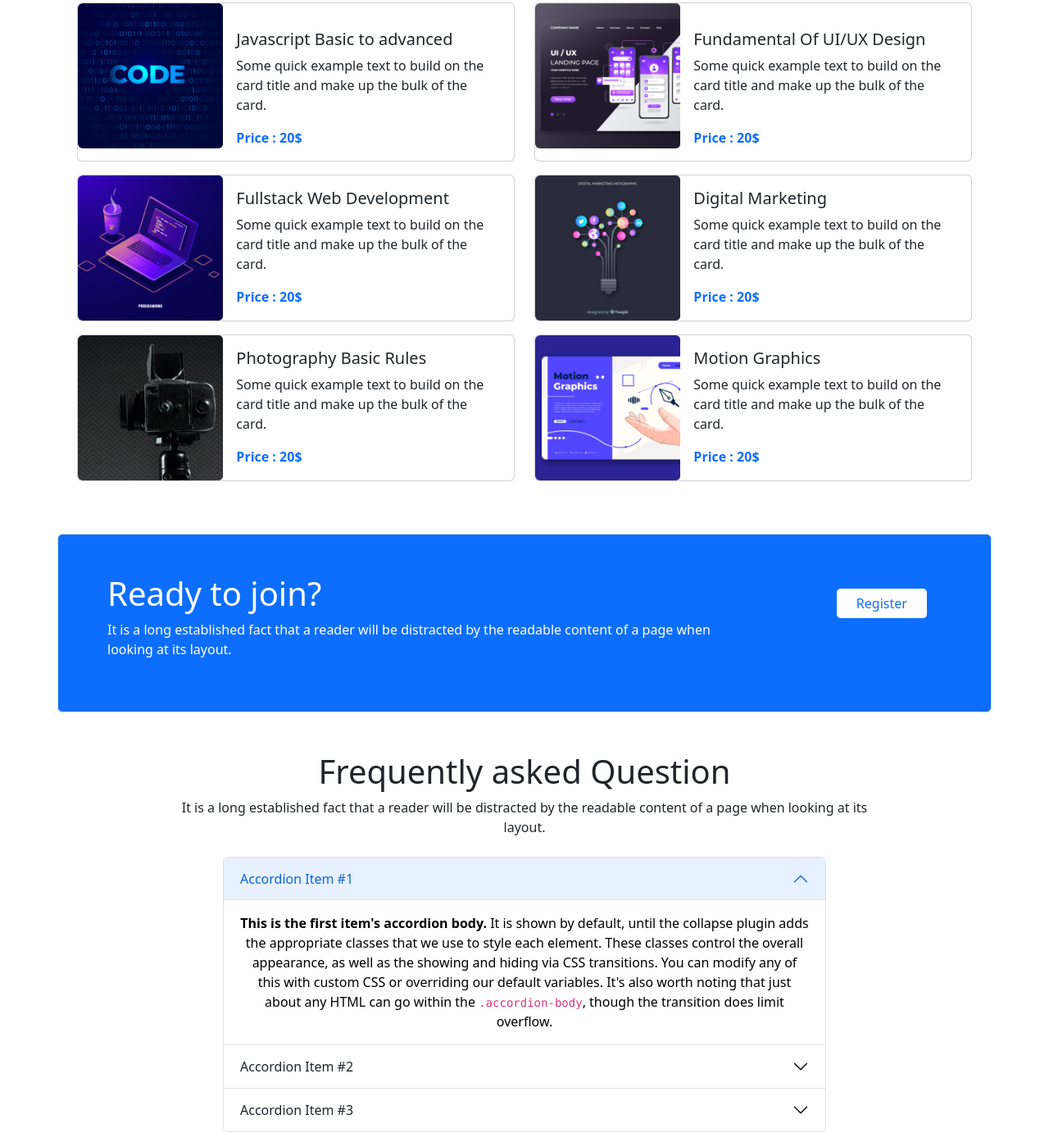
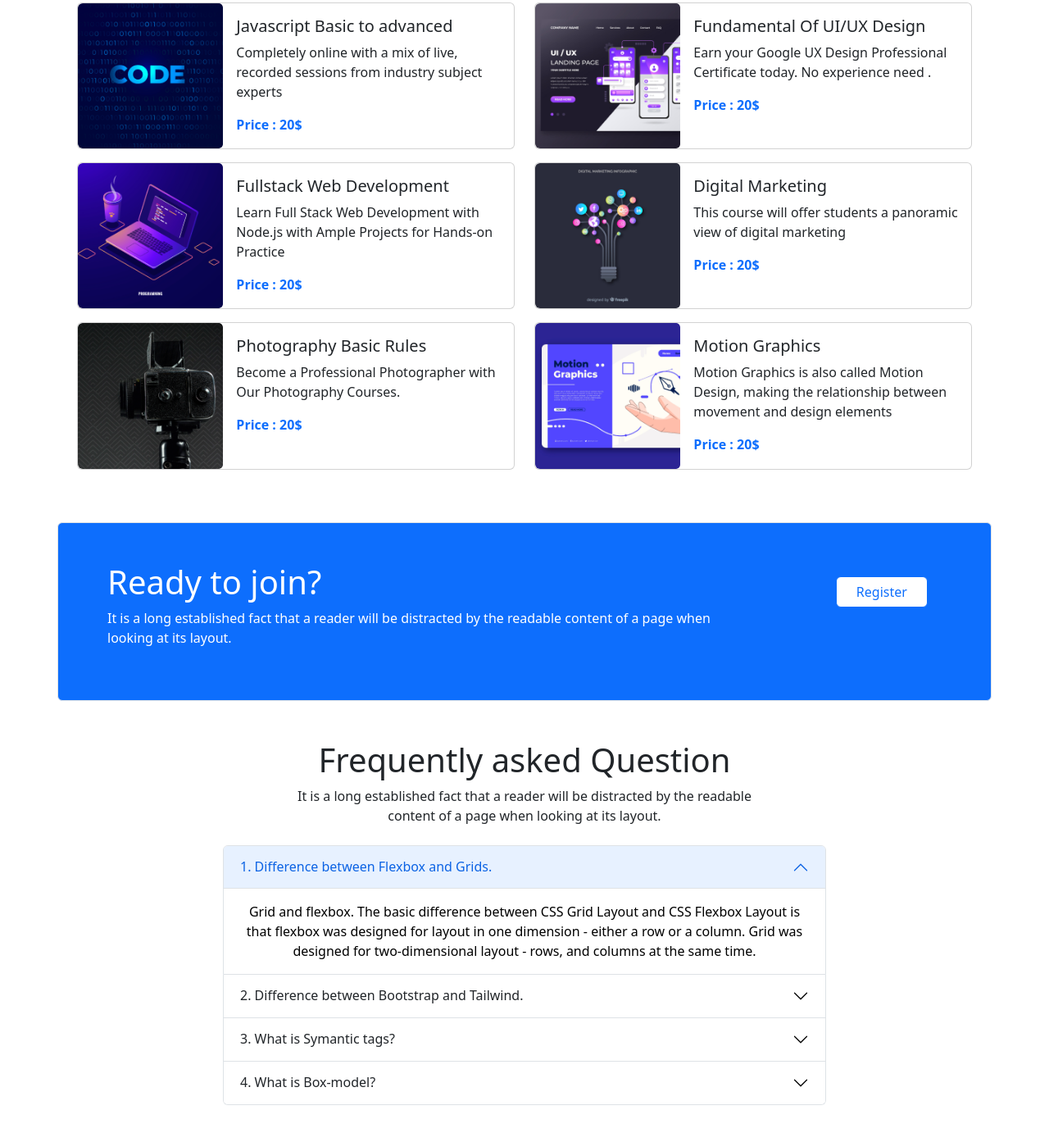
Before and after one commit to Mayeda-Islam/digital-context-and-tech-learning-platform, a plain HTML site: page index.html in a window 1280 px wide. Shown: the part 1029-2422 px from the top of the page at 82% size. Drawn offline with nearby package versions, Linux system fonts and the light colour scheme.

Commit message:
interview qs of css framework

```diff
--- a/index.html
+++ b/index.html
@@ -222,14 +222,14 @@
                               alt="..."
                            />
                         </div>
-                        <div class="col-md-8 p col-12">
-                           <div class="card-body text-start mt-3">
+                        <div class="col-md-8 col-12">
+                           <div class="card-body text-start">
                               <h5 class="card-title">
                                  Javascript Basic to advanced
                               </h5>
                               <p class="card-text">
-                                 Some quick example text to build on the card
-                                 title and make up the bulk of the card.
+                                 Completely online with a mix of live, recorded
+                                 sessions from industry subject experts
                               </p>
                               <p class="card-text text-primary fw-bold">
                                  Price : 20$
@@ -251,13 +251,13 @@
                            />
                         </div>
                         <div class="col-md-8">
-                           <div class="card-body text-start mt-3">
+                           <div class="card-body text-start">
                               <h5 class="card-title">
                                  Fundamental Of UI/UX Design
                               </h5>
                               <p class="card-text">
-                                 Some quick example text to build on the card
-                                 title and make up the bulk of the card.
+                                 Earn your Google UX Design Professional
+                                 Certificate today. No experience need .
                               </p>
                               <p
                                  class="card-text text-primary fw-semibold text-start"
@@ -286,8 +286,8 @@
                                  Fullstack Web Development
                               </h5>
                               <p class="card-text">
-                                 Some quick example text to build on the card
-                                 title and make up the bulk of the card.
+                                 Learn Full Stack Web Development with Node.js
+                                 with Ample Projects for Hands-on Practice
                               </p>
                               <p
                                  class="card-text text-primary fw-semibold text-start"
@@ -314,8 +314,8 @@
                            <div class="card-body text-start">
                               <h5 class="card-title">Digital Marketing</h5>
                               <p class="card-text">
-                                 Some quick example text to build on the card
-                                 title and make up the bulk of the card.
+                                 This course will offer students a panoramic
+                                 view of digital marketing
                               </p>
                               <p
                                  class="card-text text-primary fw-semibold text-start"
@@ -344,8 +344,8 @@
                                  Photography Basic Rules
                               </h5>
                               <p class="card-text">
-                                 Some quick example text to build on the card
-                                 title and make up the bulk of the card.
+                                 Become a Professional Photographer with Our
+                                 Photography Courses.
                               </p>
                               <p
                                  class="card-text text-primary fw-semibold text-start"
@@ -372,8 +372,9 @@
                            <div class="card-body text-start">
                               <h5 class="card-title">Motion Graphics</h5>
                               <p class="card-text">
-                                 Some quick example text to build on the card
-                                 title and make up the bulk of the card.
+                                 Motion Graphics is also called Motion Design,
+                                 making the relationship between movement and
+                                 design elements
                               </p>
                               <p
                                  class="card-text text-primary fw-semibold text-start"
@@ -460,7 +461,7 @@
             <div class="row">
                <div class="col-12 mb-2">
                   <h1>Frequently asked Question</h1>
-                  <p class="w-75 mx-auto">
+                  <p class="w-50 mx-auto">
                      It is a long established fact that a reader will be
                      distracted by the readable content of a page when looking
                      at its layout.
@@ -481,7 +482,7 @@
                               aria-expanded="true"
                               aria-controls="panelsStayOpen-collapseOne"
                            >
-                              Accordion Item #1
+                              1. Difference between Flexbox and Grids.
                            </button>
                         </h2>
                         <div
@@ -490,20 +491,12 @@
                            aria-labelledby="panelsStayOpen-headingOne"
                         >
                            <div class="accordion-body">
-                              <strong
-                                 >This is the first item's accordion
-                                 body.</strong
-                              >
-                              It is shown by default, until the collapse plugin
-                              adds the appropriate classes that we use to style
-                              each element. These classes control the overall
-                              appearance, as well as the showing and hiding via
-                              CSS transitions. You can modify any of this with
-                              custom CSS or overriding our default variables.
-                              It's also worth noting that just about any HTML
-                              can go within the
-                              <code>.accordion-body</code>, though the
-                              transition does limit overflow.
+                              Grid and flexbox. The basic difference between CSS
+                              Grid Layout and CSS Flexbox Layout is that flexbox
+                              was designed for layout in one dimension - either
+                              a row or a column. Grid was designed for
+                              two-dimensional layout - rows, and columns at the
+                              same time.
                            </div>
                         </div>
                      </div>
@@ -520,7 +513,7 @@
                               aria-expanded="false"
                               aria-controls="panelsStayOpen-collapseTwo"
                            >
-                              Accordion Item #2
+                              2. Difference between Bootstrap and Tailwind.
                            </button>
                         </h2>
                         <div
@@ -529,20 +522,13 @@
                            aria-labelledby="panelsStayOpen-headingTwo"
                         >
                            <div class="accordion-body">
-                              <strong
-                                 >This is the second item's accordion
-                                 body.</strong
-                              >
-                              It is hidden by default, until the collapse plugin
-                              adds the appropriate classes that we use to style
-                              each element. These classes control the overall
-                              appearance, as well as the showing and hiding via
-                              CSS transitions. You can modify any of this with
-                              custom CSS or overriding our default variables.
-                              It's also worth noting that just about any HTML
-                              can go within the
-                              <code>.accordion-body</code>, though the
-                              transition does limit overflow.
+                              Bootstrap is much larger than Tailwind and
+                              requires multiple files to access its full
+                              functionality. Because of this, using Bootstrap
+                              means a significantly larger file size than
+                              Tailwind. Bootstrap also offers mobile-first,
+                              responsive components pre-styled to create
+                              flawless website pages quickly.
                            </div>
                         </div>
                      </div>
@@ -559,7 +545,7 @@
                               aria-expanded="false"
                               aria-controls="panelsStayOpen-collapseThree"
                            >
-                              Accordion Item #3
+                              3. What is Symantic tags?
                            </button>
                         </h2>
                         <div
@@ -568,20 +554,43 @@
                            aria-labelledby="panelsStayOpen-headingThree"
                         >
                            <div class="accordion-body">
-                              <strong
-                                 >This is the third item's accordion
-                                 body.</strong
-                              >
-                              It is hidden by default, until the collapse plugin
-                              adds the appropriate classes that we use to style
-                              each element. These classes control the overall
-                              appearance, as well as the showing and hiding via
-                              CSS transitions. You can modify any of this with
-                              custom CSS or overriding our default variables.
-                              It's also worth noting that just about any HTML
-                              can go within the
-                              <code>.accordion-body</code>, though the
-                              transition does limit overflow.
+                              The CSS Box Model is used to create a definition
+                              for the way the HTML elements are organized on the
+                              screen. This approach accounts for options such as
+                              margins, padding, borders, and all the properties
+                              that manipulate them. Each element can be thought
+                              of as having its own box
+                           </div>
+                        </div>
+                     </div>
+                     <div class="accordion-item">
+                        <h2
+                           class="accordion-header"
+                           id="panelsStayOpen-headingThree"
+                        >
+                           <button
+                              class="accordion-button collapsed"
+                              type="button"
+                              data-bs-toggle="collapse"
+                              data-bs-target="#panelsStayOpen-collapseFour"
+                              aria-expanded="false"
+                              aria-controls="panelsStayOpen-collapseFour"
+                           >
+                              4. What is Box-model?
+                           </button>
+                        </h2>
+                        <div
+                           id="panelsStayOpen-collapseFour"
+                           class="accordion-collapse collapse"
+                           aria-labelledby="panelsStayOpen-headingFour"
+                        >
+                           <div class="accordion-body">
+                              The CSS Box Model is used to create a definition
+                              for the way the HTML elements are organized on the
+                              screen. This approach accounts for options such as
+                              margins, padding, borders, and all the properties
+                              that manipulate them. Each element can be thought
+                              of as having its own box
                            </div>
                         </div>
                      </div>
```
